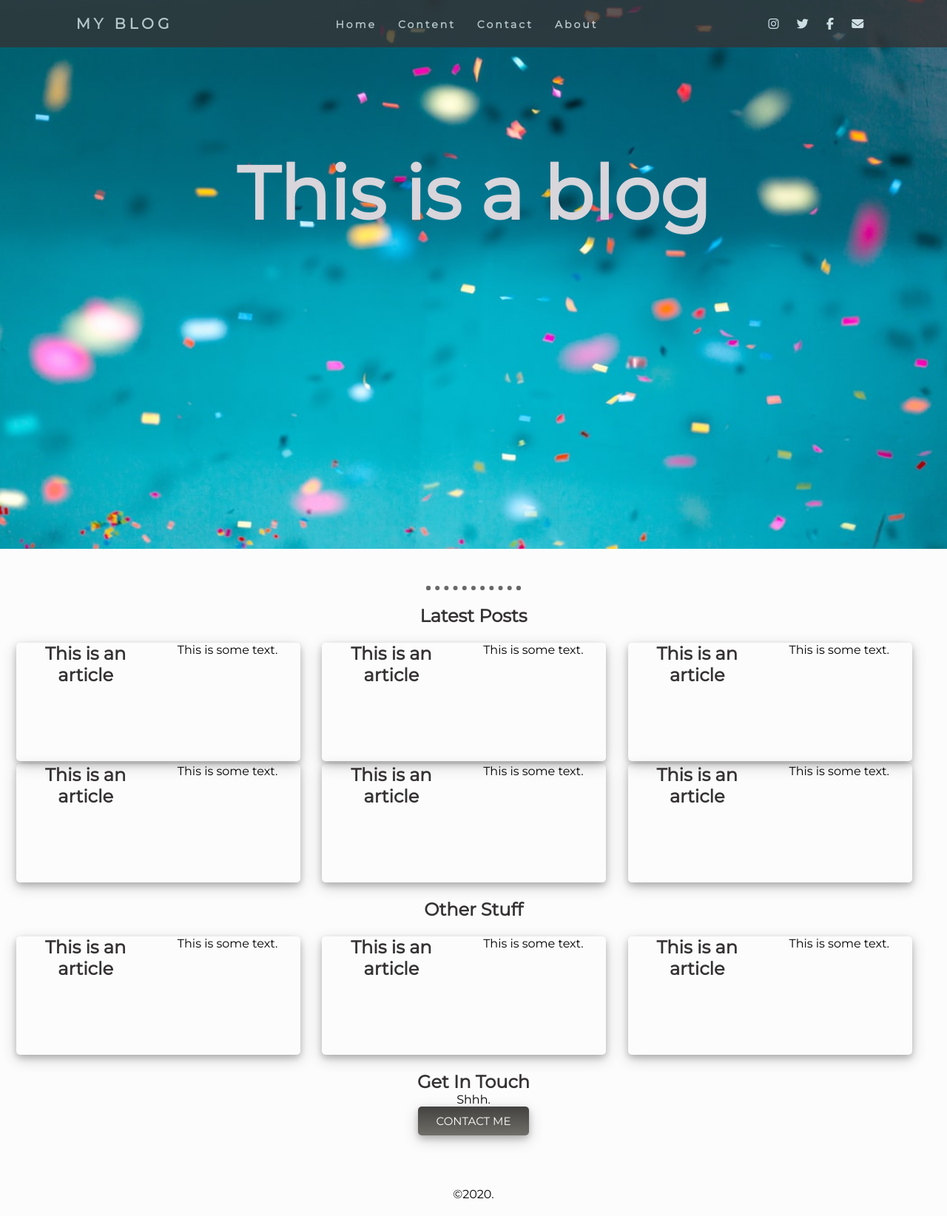
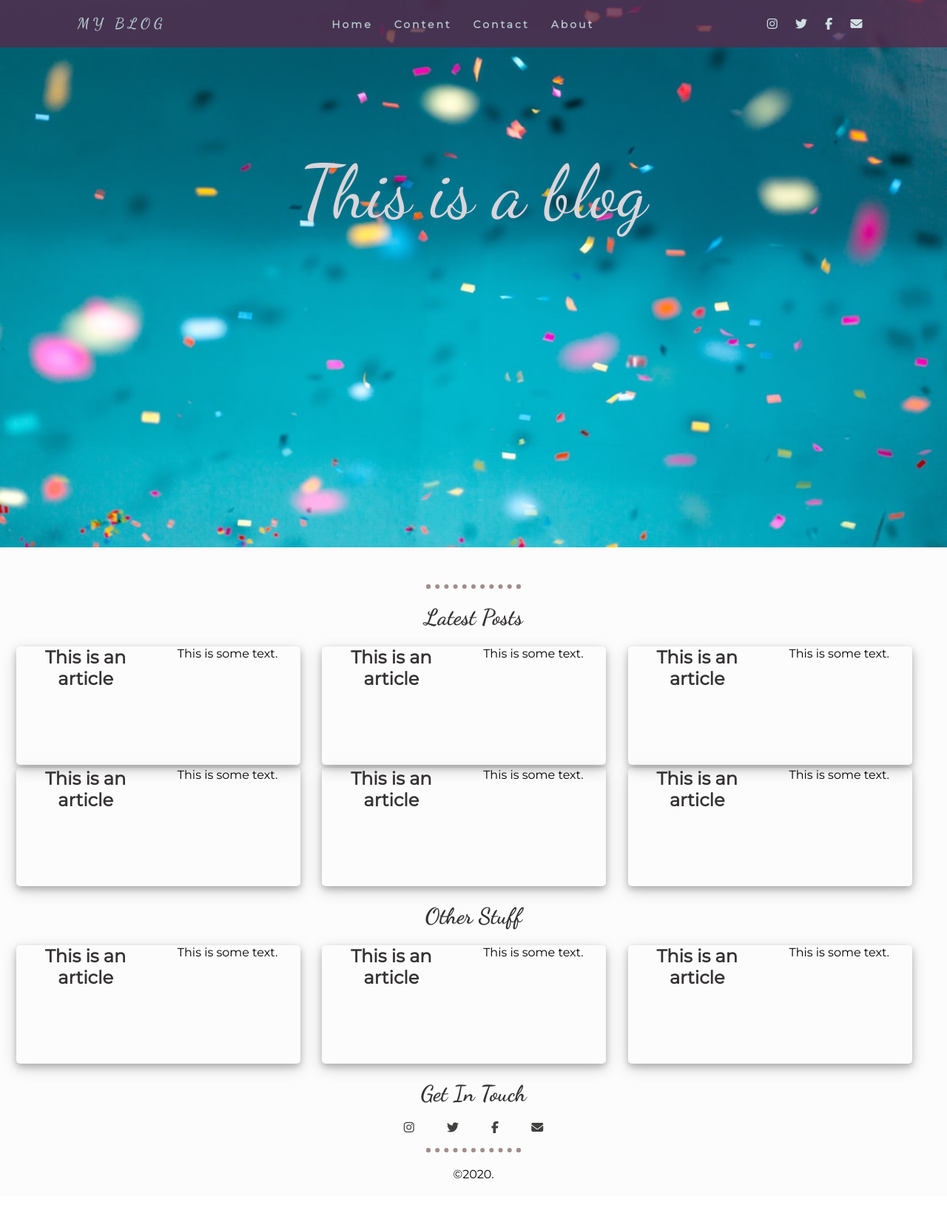
Before and after one commit to KiwiKoi/Blog, a plain HTML site: page index.html in a window 1280 px wide. Shown: the whole page at 74% size. After the commit the page ends 1617 px from the top, so only its background shows below. Drawn offline with Linux system fonts and the light colour scheme.

Commit message:
font update, fix animation on resize, footer social-icons, remove contact button

```diff
--- a/index.html
+++ b/index.html
@@ -6,16 +6,18 @@
     <meta name="viewport" content="width=device-width, user-scalable=no">
     <title>Blog</title>
     <link rel="stylesheet" href="styles.css">
-    <link href="https://fonts.googleapis.com/css?family=Merriweather|Montserrat|Sacramento&display=swap"
+    <link
+        href="https://fonts.googleapis.com/css?family=Merriweather|Montserrat|Sacramento|Dancing+Script:wght@400;500;600;700&display=swap"
         rel="stylesheet">
     <link rel="stylesheet" href="https://cdnjs.cloudflare.com/ajax/libs/font-awesome/4.7.0/css/font-awesome.min.css">
     <script src="https://kit.fontawesome.com/55e3b5a173.js" crossorigin="anonymous"></script>
 </head>
 
-<body>
+<body class="resize-animation-stopper">
     <nav>
         <div class="logo">
-            <h4>My Blog</h4></div>
+            <h4>My Blog</h4>
+        </div>
         <ul class="nav-links">
             <li><a href="index.html">Home</a></li>
             <li><a href="#content">Content</a></li>
@@ -23,10 +25,10 @@
             <li><a href="#">About</a></li>
         </ul>
         <div>
-            <a class="footer-link" href="https://www.instagram.com"><i class="social-icon fab fa-instagram"></i></a>
-            <a class="footer-link" href="https://twitter.com/"><i class="social-icon fab fa-twitter"></i></a>
-            <a class="footer-link" href="https://facebook.com"><i class="social-icon fab fa-facebook-f"></i></a>
-            <a class="footer-link" href=#><i class="social-icon fas fa-envelope"></i></a>
+            <a href="https://www.instagram.com"><i class="social-icon fab fa-instagram"></i></a>
+            <a href="https://twitter.com/"><i class="social-icon fab fa-twitter"></i></a>
+            <a href="https://facebook.com"><i class="social-icon fab fa-facebook-f"></i></a>
+            <a href=#><i class="social-icon fas fa-envelope"></i></a>
         </div>
         <div class="burger">
             <div class="line1"></div>
@@ -41,7 +43,7 @@
     <div id="content" class="main">
         <hr>
         <section class="latest-posts">
-            <div>
+            <div class="section-title">
                 <h2>Latest Posts</h2>
             </div>
             <div class="wrapper">
@@ -72,7 +74,7 @@
             </div>
         </section>
         <section class="second-section">
-            <div>
+            <div class="section-title">
                 <h2>Other Stuff</h2>
             </div>
             <div class="wrapper">
@@ -91,12 +93,21 @@
             </div>
         </section>
         <section id="contact" class="contact">
-            <h2>Get In Touch</h2>
-            <p class="contact-message">Shhh.</p>
-            <a class="btn" href="mailto:blablabla">CONTACT ME</a>
+            <div class="section-title">
+                <h2>Get In Touch</h2>
+            </div>
+            <div>
+                <a class="footer-link" href="https://www.instagram.com"><i class="social-icon-footer fab fa-instagram"></i></a>
+                <a class="footer-link" href="https://twitter.com/"><i class="social-icon-footer fab fa-twitter"></i></a>
+                <a class="footer-link" href="https://facebook.com"><i class="social-icon-footer fab fa-facebook-f"></i></a>
+                <a class="footer-link" href=#><i class="social-icon-footer fas fa-envelope"></i></a>
+            </div>
+            <!-- <a class="btn" href="mailto:blablabla">CONTACT ME</a> -->
         </section>
+        <hr>
     </div>
     <footer>
+
         <p class="copyright">©<span class="copyright-year"></span>.</p>
     </footer>
 
--- a/scripts.js
+++ b/scripts.js
@@ -28,3 +28,12 @@ document.addEventListener("DOMContentLoaded", function() {
     const currentYear = new Date().getFullYear();
     yearSpan.textContent = currentYear;
 });
+
+let resizeTimer;
+window.addEventListener("resize", () => {
+  document.body.classList.add("resize-animation-stopper");
+  clearTimeout(resizeTimer);
+  resizeTimer = setTimeout(() => {
+    document.body.classList.remove("resize-animation-stopper");
+  }, 400);
+});
--- a/styles.css
+++ b/styles.css
@@ -11,9 +11,10 @@ body {
 }
 
 h1 {
+    font-family: "Dancing Script";
     color: rgb(216, 213, 219);
     font-size: 100px;
-    font-weight: bold
+    font-weight: 400;
 }
 
 h2 {
@@ -39,7 +40,7 @@ a {
 
 hr {
     width:10%;
-    border: dotted rgb(104, 104, 104)  6px;
+    border: dotted rgb(161, 140, 140)  6px;
     border-bottom: none;
     margin: auto;
   }
@@ -50,6 +51,11 @@ footer {
 
 footer, .main {
     background-color: #fcfcfc;
+}
+
+.social-icon-footer {
+    color: #42413f;
+    padding: 20px 20px 20px 20px;
 }
 
 article {
@@ -63,11 +69,21 @@ article {
  box-shadow: 0 4px 8px 0 rgba(0, 0, 0, 0.2), 0 6px 20px 0 rgba(0, 0, 0, 0.19);
 }
 
+div.section-title {
+    font-family: "Dancing Script";
+    font-size: 20px;
+}
+
 article p {
     width: 200px;
     white-space: nowrap;
     overflow: hidden;
     text-overflow: ellipsis;
+}
+
+.resize-animation-stopper * {
+    animation: none !important;
+    transition: none !important;
 }
 
 .wrapper {
@@ -77,7 +93,7 @@ article p {
   }
 
 .main {
-    padding: 50px 0 50px 0;
+    padding: 50px 0 0px 0;
 }
 
 .latest-posts {
@@ -89,7 +105,7 @@ article p {
     color: #000;
 }
 
-.btn {
+/* .btn {
 	background:linear-gradient(to bottom, #464442 5%, #706e68 100%);
 	background-color:#42413f;
     border-radius:5px;
@@ -99,9 +115,10 @@ article p {
 	color:#ffffff;
 	font-family:'Montserrat', sans-serif;
 	font-size:15px;
-	padding:10px 25px;
+    padding:10px 25px;
+    margin:10px;
 	text-decoration:none;
-}
+} */
 
 @supports (display: flex) {
     @media screen and (min-width: 900px) {
@@ -119,7 +136,7 @@ article p {
     align-items: center;
     min-height: 8vh;
     width: 100%;
-    background-color: #353234;
+    background-color: #58294a;
     z-index: 9;
     position: fixed;
     opacity: 80%;
@@ -133,6 +150,8 @@ ul {
 }
 
 .logo {
+    font-family: "Dancing Script", cursive;
+    font-weight: 400;
     text-align: center;
     text-transform: uppercase;
     letter-spacing: 5px;
@@ -194,7 +213,7 @@ ul {
         right: 0px;
         height: 92vh;
         top: 8vh;
-        background-color: #353234;
+        background-color: #58294a;
         display: flex;
         flex-direction: column;
         align-items: center;
```
